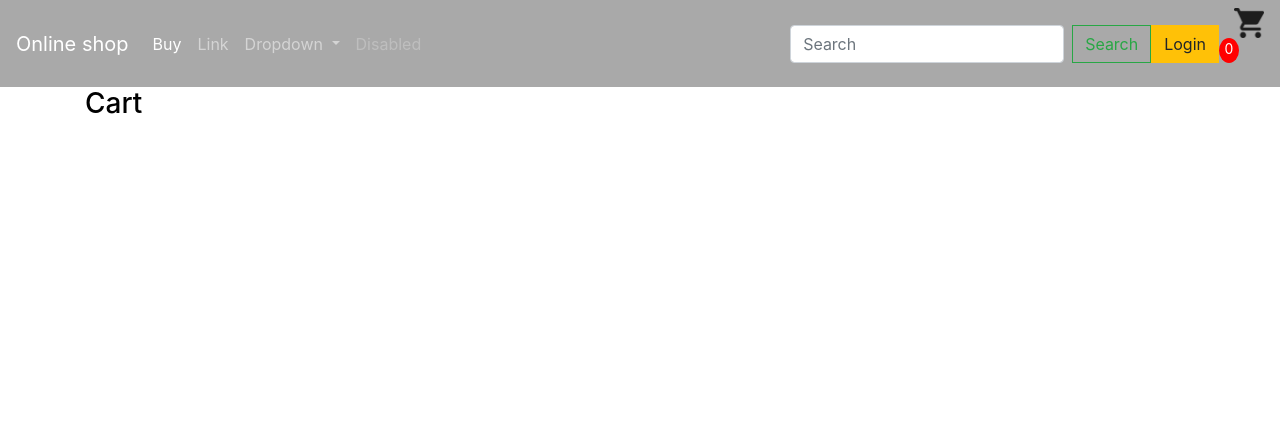
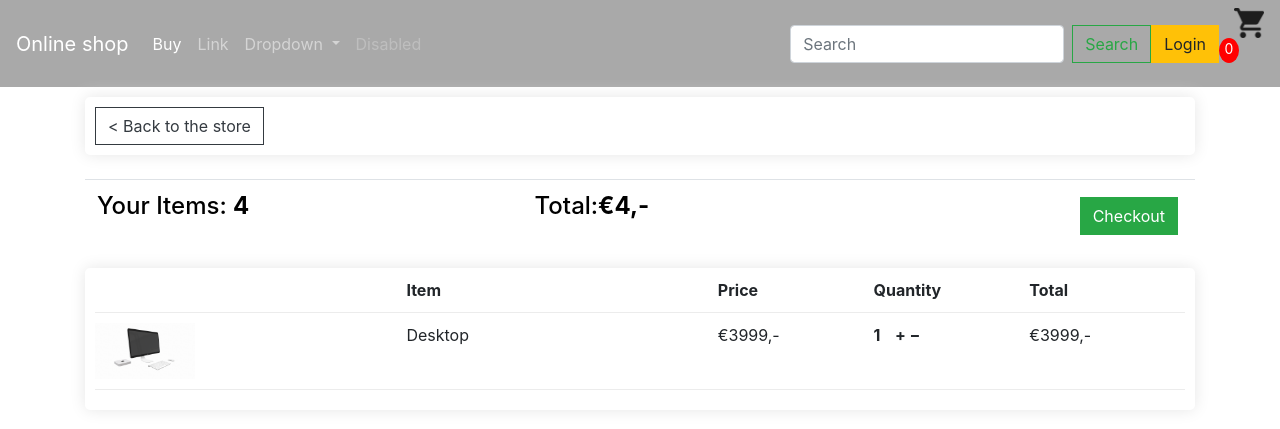
Before and after one commit to amozhegov/Django-ecommerce-shop, a Django app: template app/ecommerce_shop/templates/store/cart.html in a window 1280 px wide. Shown: the top 429 px of the page. Run offline with Django 4.2, Linux system fonts and the light colour scheme; the template is opened without the code that fills it, so the values that code supplies are empty; some libraries are stand-ins or nearby versions.

Commit message:
Finished cart page

```diff
--- a/app/ecommerce_shop/templates/store/cart.html
+++ b/app/ecommerce_shop/templates/store/cart.html
@@ -1,5 +1,46 @@
 {% extends 'store/main.html' %}
 {% load static %}
 {% block content %}
-    <h3>Cart</h3>
+    <div class="row">
+        <div class="col-lg-12">
+            <div class="box-element">
+                <a class="btn btn-outline-dark" href="{% url 'store' %}">&#x3c; Back to the store </a>
+            </div>
+            <br>
+            <table class="table">
+                <tr>
+                    <th><h4>Your Items: <strong>4</strong></h4></th>
+                    <th><h4>Total:<strong>&#x20AC;4,-</strong></h4></th>
+                    <th>
+                        <a class="btn btn-success" style="float:right; margin:5px" href="{% url 'checkout' %}">
+                            Checkout
+                        </a>
+                    </th>
+                </tr>
+            </table>
+            <div class="box-element">
+                <div class="cart-row">
+                    <div style="flex:2"></div>
+                    <div style="flex:2"><strong>Item</strong></div>
+                    <div style="flex:1"><strong>Price</strong></div>
+                    <div style="flex:1"><strong>Quantity</strong></div>
+                    <div style="flex:1"><strong>Total</strong></div>
+                </div>
+
+                <div class="cart-row">
+                    <div style="flex:2"><img class="row-image" src="{% static 'images/desktop.png'%}"></div>
+                    <div style="flex:2">Desktop</div>
+                    <div style="flex:1">&#x20AC;3999,-</div>
+                    <div style="flex:1">
+                        <p class="quantity">1</p>
+                        <div class="quantity">
+                            &#x2b;
+                            &#x2212;
+                        </div>
+                    </div>
+                    <div style="flex:1">&#x20AC;3999,-</div>
+                </div>
+            </div>
+        </div>
+    </div>
 {% endblock content %}
--- a/app/ecommerce_shop/templates/store/store.html
+++ b/app/ecommerce_shop/templates/store/store.html
@@ -14,7 +14,7 @@
                 </button>
                 <a class="btn btn-outline-success" href="#">View</a>
                 <h4 style="display: inline-block; float: right">
-                <strong>€2999,-</strong>
+                <strong>&#x20AC;2999,-</strong>
                 </h4>
             </div>
         </div>
@@ -30,7 +30,7 @@
                 </button>
                 <a class="btn btn-outline-success" href="#">View</a>
                 <h4 style="display: inline-block; float: right">
-                <strong>€29,-</strong>
+                <strong>&#x20AC;29,-</strong>
                 </h4>
             </div>
         </div>
@@ -46,7 +46,7 @@
                 </button>
                 <a class="btn btn-outline-success" href="#">View</a>
                 <h4 style="display: inline-block; float: right">
-                <strong>€3999,-</strong>
+                <strong>&#x20AC;3999,-</strong>
                 </h4>
             </div>
         </div>
```
Also changed, not shown: 1 other file.
